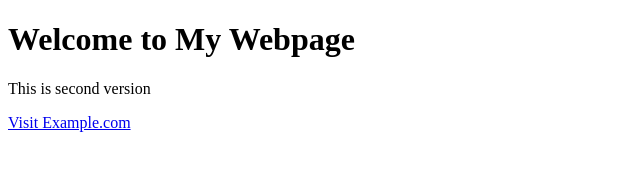
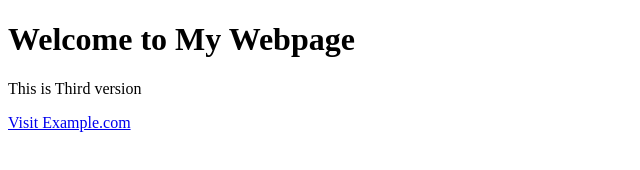
Before and after one commit to sujitv14/SVC, a plain HTML site: page index.html in a window 1280 px wide. Shown: the full height of the page, 0-640 px from the left. Drawn offline with Linux system fonts and the light colour scheme.

Commit message:
version_3

```diff
--- a/index.html
+++ b/index.html
@@ -7,7 +7,7 @@
 </head>
 <body>
     <h1>Welcome to My Webpage</h1>
-    <p>This is second version</p>
+    <p>This is Third version</p>
     <a href="https://www.example.com">Visit Example.com</a>
 </body>
 </html>
```
